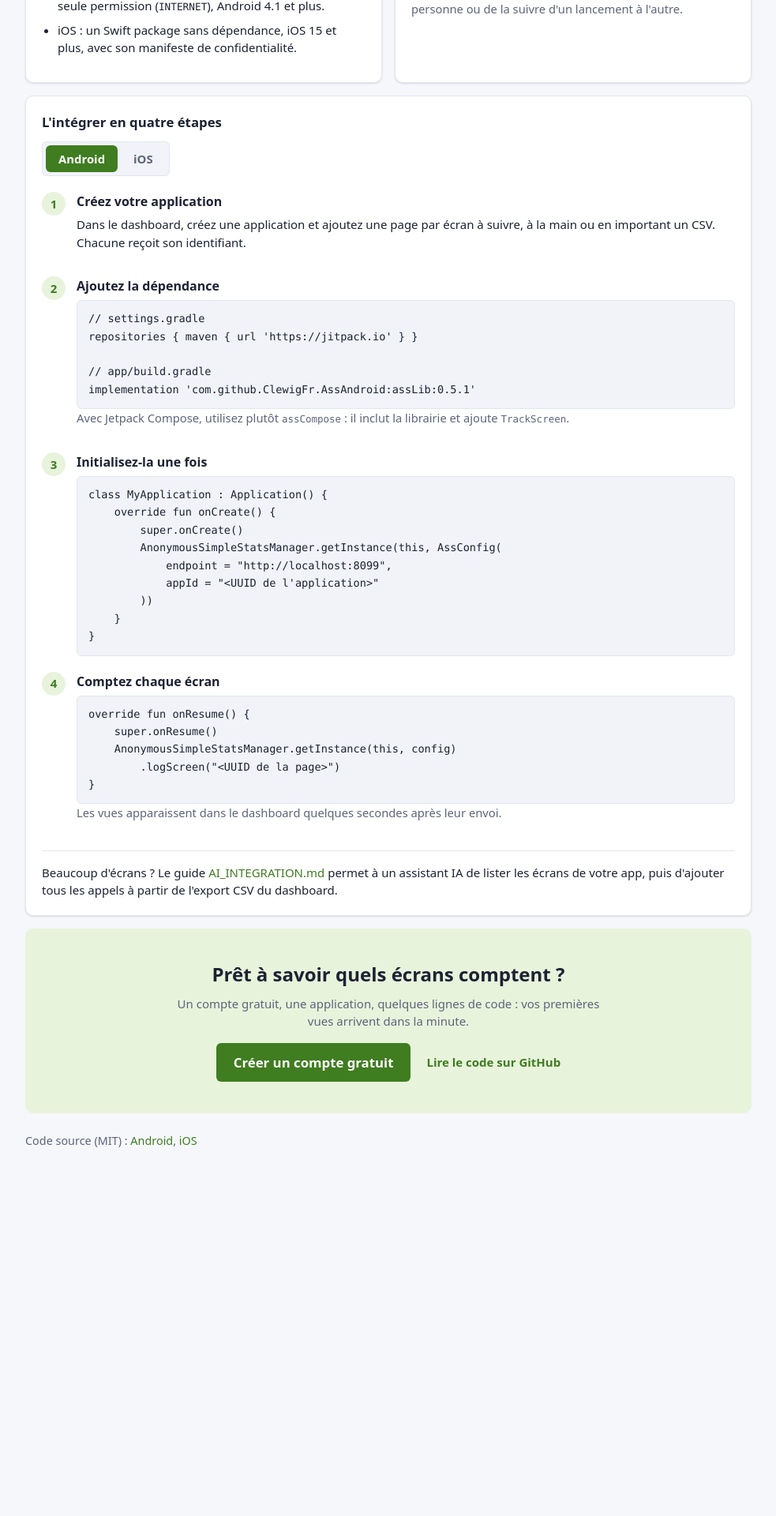
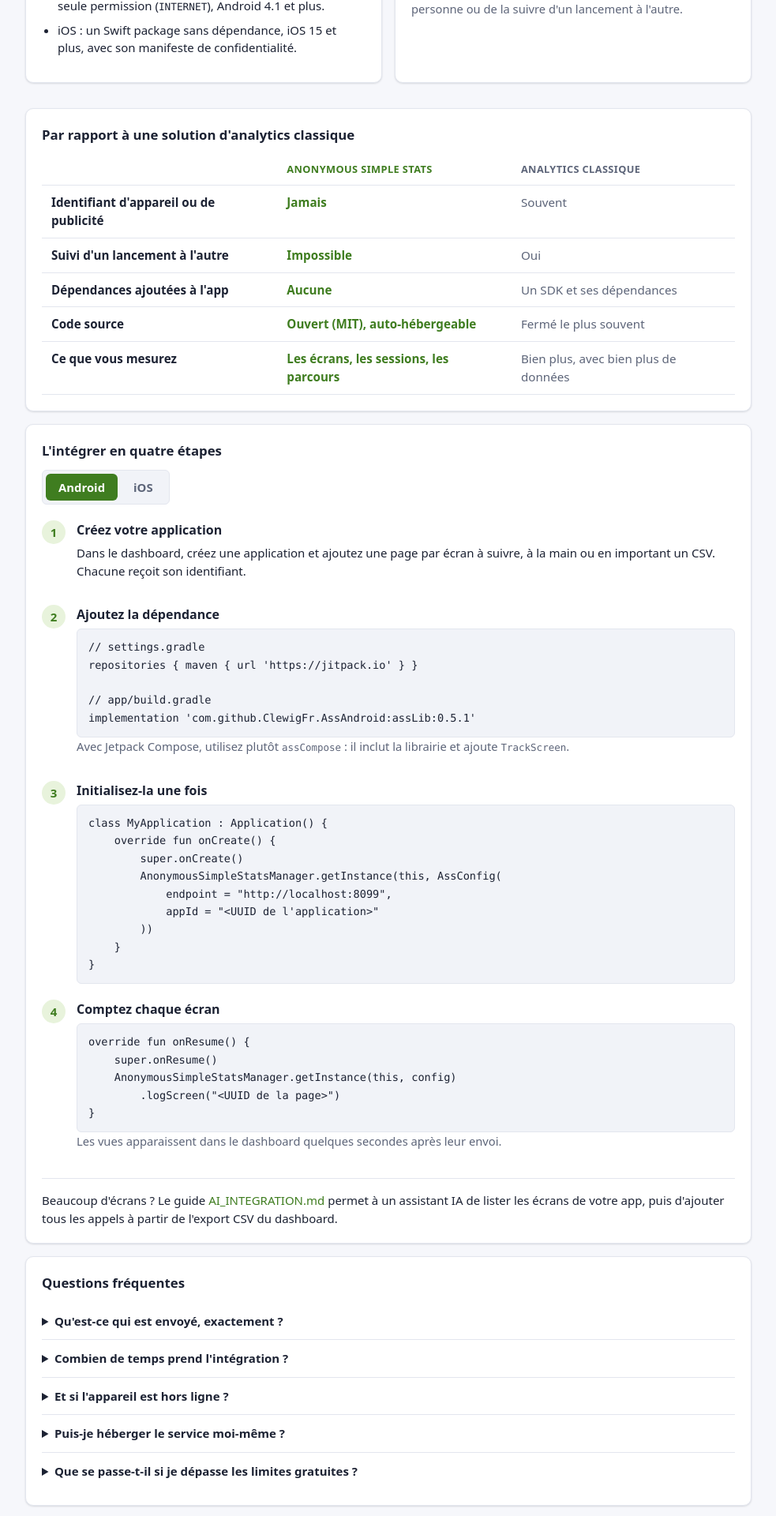
Before and after one commit to ClewigFr/AssFrontEnd, a Vue app: page /#/ in a window 1280 px wide. Shown: the part 2420-4340 px from the top of the page at 79% size, without its empty margins (148-1131 px from the left). Before the commit the page ends 3931 px from the top, so only its background shows below. Built offline with nearby package versions, Linux system fonts and the light colour scheme; no server answers.

Commit message:
Add a comparison table, an FAQ and Open Graph tags to the home page
Co-Authored-By: Claude Opus 5.5 <noreply@anthropic.com>

```diff
--- a/index.html
+++ b/index.html
@@ -7,6 +7,10 @@
     <meta name="theme-color" content="#3f7d20">
     <title>Anonymous Simple Stats</title>
     <meta name="description" content="Statistiques d'écrans pour apps Android et iOS, anonymes par conception : écrans vus, durée des sessions et parcours, sans identifiant ni donnée personnelle.">
+    <meta property="og:type" content="website">
+    <meta property="og:title" content="Anonymous Simple Stats">
+    <meta property="og:description" content="Statistiques d'écrans pour apps Android et iOS, anonymes par conception. Sans identifiant d'appareil, sans dépendance, open source.">
+    <meta name="twitter:card" content="summary">
   </head>
   <body>
     <div id="app"></div>
--- a/src/components/HomePage.vue
+++ b/src/components/HomePage.vue
@@ -154,6 +154,67 @@
     </section>
 
     <section
+      class="card compare"
+      aria-labelledby="compare-title"
+    >
+      <h2 id="compare-title">
+        Par rapport à une solution d'analytics classique
+      </h2>
+      <div class="table-wrap">
+        <table>
+          <thead>
+            <tr>
+              <th scope="col" />
+              <th scope="col">
+                Anonymous Simple Stats
+              </th>
+              <th scope="col">
+                Analytics classique
+              </th>
+            </tr>
+          </thead>
+          <tbody>
+            <tr>
+              <th scope="row">
+                Identifiant d'appareil ou de publicité
+              </th>
+              <td>Jamais</td>
+              <td>Souvent</td>
+            </tr>
+            <tr>
+              <th scope="row">
+                Suivi d'un lancement à l'autre
+              </th>
+              <td>Impossible</td>
+              <td>Oui</td>
+            </tr>
+            <tr>
+              <th scope="row">
+                Dépendances ajoutées à l'app
+              </th>
+              <td>Aucune</td>
+              <td>Un SDK et ses dépendances</td>
+            </tr>
+            <tr>
+              <th scope="row">
+                Code source
+              </th>
+              <td>Ouvert (MIT), auto-hébergeable</td>
+              <td>Fermé le plus souvent</td>
+            </tr>
+            <tr>
+              <th scope="row">
+                Ce que vous mesurez
+              </th>
+              <td>Les écrans, les sessions, les parcours</td>
+              <td>Bien plus, avec bien plus de données</td>
+            </tr>
+          </tbody>
+        </table>
+      </div>
+    </section>
+
+    <section
       id="integration"
       class="card integration"
     >
@@ -269,6 +330,41 @@ override func viewDidAppear(_ animated: Bool) {
       >
         Au-delà de {{ count(limits.maxMonthlyViews) }} vues, le dashboard affiche une alerte, mais les vues continuent d'être comptées.
       </p>
+    </section>
+
+    <section
+      class="card faq"
+      aria-labelledby="faq-title"
+    >
+      <h2 id="faq-title">
+        Questions fréquentes
+      </h2>
+      <details>
+        <summary>Qu'est-ce qui est envoyé, exactement ?</summary>
+        <p>Pour chaque vue : l'identifiant de la page, un identifiant de session tiré au hasard au lancement de l'app, et le temps écoulé depuis la vue. Rien d'autre : ni modèle d'appareil, ni langue, ni position.</p>
+      </details>
+      <details>
+        <summary>Combien de temps prend l'intégration ?</summary>
+        <p>Quelques minutes : une dépendance, une initialisation, puis un appel par écran. Avec beaucoup d'écrans, le guide AI_INTEGRATION.md permet à un assistant IA d'ajouter tous les appels.</p>
+      </details>
+      <details>
+        <summary>Et si l'appareil est hors ligne ?</summary>
+        <p>Les vues sont gardées sur l'appareil et renvoyées plus tard, par lots, sans jamais être envoyées deux fois.</p>
+      </details>
+      <details>
+        <summary>Puis-je héberger le service moi-même ?</summary>
+        <p>
+          Oui : les librairies, l'API et ce dashboard sont open source, sous licence MIT. Le code est sur <a
+            href="https://github.com/ClewigFr"
+            target="_blank"
+            rel="noopener"
+          >GitHub</a>.
+        </p>
+      </details>
+      <details>
+        <summary>Que se passe-t-il si je dépasse les limites gratuites ?</summary>
+        <p>Le dashboard affiche une alerte, mais les vues continuent d'être comptées : rien n'est perdu.</p>
+      </details>
     </section>
 
     <section
@@ -457,8 +553,23 @@ pre code { font-size: inherit; }
 .final-cta { text-align: center; padding: 40px 16px; margin-top: 16px; border-radius: var(--radius); background: var(--primary-soft); }
 .final-cta h2 { margin: 0 0 8px; font-size: 1.5rem; }
 .final-cta p { margin: 0 auto 16px; max-width: 560px; color: var(--muted); }
+.compare, .faq { margin-top: 16px; min-width: 0; }
+.table-wrap { overflow-x: auto; }
+.compare table { width: 100%; border-collapse: collapse; }
+.compare th, .compare td { text-align: left; padding: 10px 12px; border-bottom: 1px solid var(--border); vertical-align: top; }
+.compare tbody th { font-weight: 600; text-transform: none; letter-spacing: normal; font-size: inherit; color: var(--text); }
+.compare table { font-size: 0.95rem; }
+.compare thead th:nth-child(2), .compare td:nth-child(2) { color: var(--primary); font-weight: 600; }
+.compare td:nth-child(3) { color: var(--muted); }
+.faq details { border-bottom: 1px solid var(--border); padding: 12px 0; }
+.faq details:last-child { border-bottom: 0; }
+.faq summary { cursor: pointer; font-weight: 600; }
+.faq details p { margin: 8px 0 0; color: var(--muted); }
 @media (max-width: 520px) {
   .nav-github { display: none; }
+  .compare table { font-size: 0.85rem; }
+  .compare th, .compare td { padding: 8px 6px; }
+  .compare thead th { font-size: 0.7rem; }
   .home-nav { margin-bottom: 24px; }
   .steps li { padding-left: 0; padding-top: 38px; }
   .home-nav .brand { font-size: 0; gap: 0; }
```
